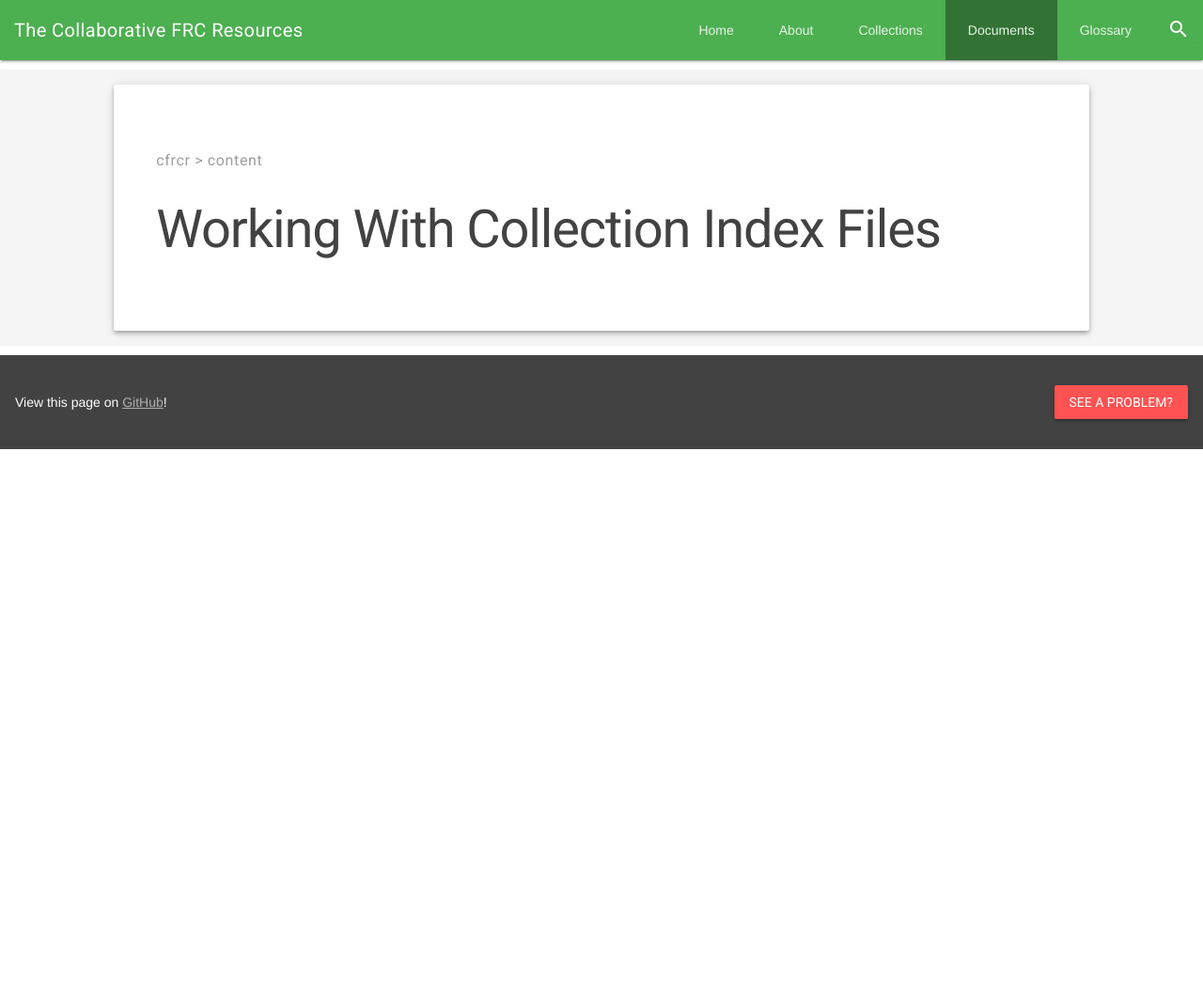
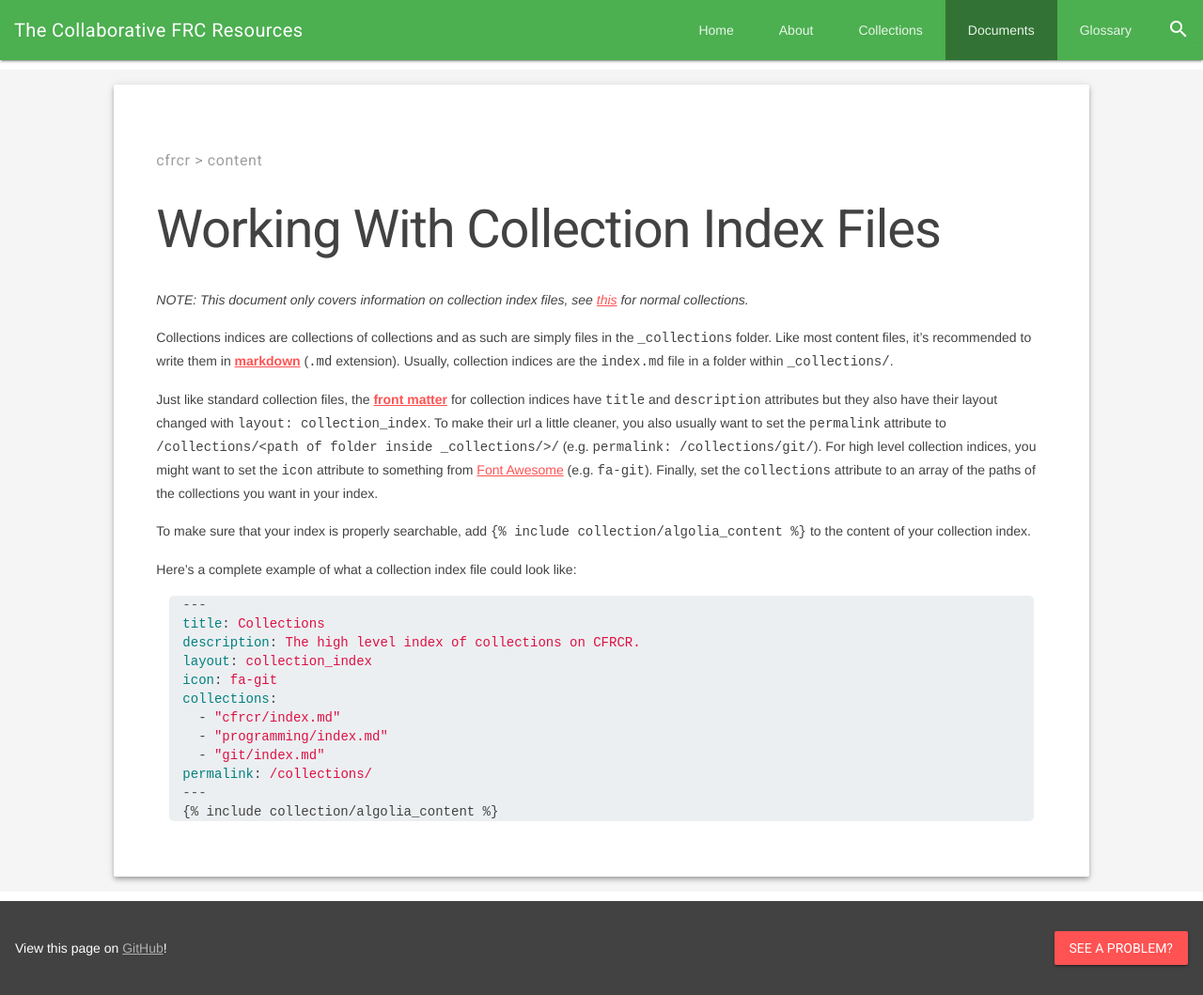
Before and after one commit to CFRCR/CFRCR, a Jekyll site: the page built from _documents/cfrcr/content/collection_index_files.md, in a window 1280 px wide. Shown: the whole page at 94% size. Built offline with Jekyll 4.4.1, drawn with Linux system fonts in a browser that asks for light colours; nearby versions of some CDN libraries.

Commit message:
Removed useless documents and added collection index resource.

```diff
--- a/_documents/cfrcr/content/collection_index_files.md
+++ b/_documents/cfrcr/content/collection_index_files.md
@@ -2,3 +2,26 @@
 title: Working With Collection Index Files
 description: How to add and edit collection indices in CFRCR.
 ---
+*NOTE: This document only covers information on collection index files, see [this](../collection_files/) for normal collections.*
+
+Collections indices are collections of collections and as such are simply files in the `_collections` folder. Like most content files, it's recommended to write them in {% include term text="markdown" %} (`.md` extension). Usually, collection indices are the `index.md` file in a folder within `_collections/`.
+
+Just like standard collection files, the {% include term text="front matter" %} for collection indices have `title` and `description` attributes but they also have their layout changed with `layout: collection_index`. To make their url a little cleaner, you also usually want to set the `permalink` attribute to `/collections/<path of folder inside _collections/>/` (e.g. `permalink: /collections/git/`). For high level collection indices, you might want to set the `icon` attribute to something from [Font Awesome](http://fontawesome.io/icons/) (e.g. `fa-git`). Finally, set the `collections` attribute to an array of the paths of the collections you want in your index.
+
+To make sure that your index is properly searchable, add `{% raw %}{% include collection/algolia_content %}{% endraw %}` to the content of your collection index.
+
+Here's a complete example of what a collection index file could look like:
+{% highlight markdown %}{% raw %}
+---
+title: Collections
+description: The high level index of collections on CFRCR.
+layout: collection_index
+icon: fa-git
+collections:
+  - "cfrcr/index.md"
+  - "programming/index.md"
+  - "git/index.md"
+permalink: /collections/
+---
+{% include collection/algolia_content %}
+{% endraw %}{% endhighlight %}
--- a/_includes/error
+++ b/_includes/error
@@ -1,3 +1 @@
-
-
-<h1 style="color: red;">ERROR{% if include.text %}: {{ include.text }}{% endif %}!</h1>
+<script>console.error("CFRCR BUILD ERROR{% if include.text %}: {{ include.text }}{% endif %}!");</script>
--- a/_includes/term
+++ b/_includes/term
@@ -1,21 +1,3 @@
-{%- comment -%}
-{%- assign found = false -%}
-{%- for term in site.glossary -%}
-  {%- assign tname = term.name | downcase -%}
-  {%- assign iname = include.text | downcase -%}
-
-  {%- if tname == iname -%}
-    {%- assign found = true -%}
-    <a href="{{ term.url }}" title="{{ term.tooltip }}" style="font-weight:bold">
-      {{- include.text -}}
-    </a>
-  {%- endif -%}
-{%- endfor -%}
-
-{%- if found == false -%}{{- include.text -}}{%- endif -%}
-{%- endcomment -%}
-
-
 {%- assign found_term = "" -%}
 {{ found_term.title }}
 {%- unless include.path -%}
@@ -40,5 +22,5 @@
 {%- unless found_term == "" -%}
   <a href="{{ found_term.url }}" title="{{ found_term.description }}" style="font-weight:bold">{{- include.text -}}</a>
 {%- else -%}
-  {%- include error text="term not found" -%}
+  {{- include.text -}}{%- include error text="term not found" -%}
 {%- endunless -%}
```
Also changed, not shown: _documents/cfrcr/content/collection_files.md (+1 -1 lines), _documents/example/1.md (deleted, +0 -2 lines), _documents/example/2/2.1.md (deleted, +0 -2 lines), _documents/example/2/2.2/2.2.1.md (deleted, +0 -2 lines), _documents/example/2/2.2/example_doc.md (deleted, +0 -28 lines), _documents/example/2/2.3.md (deleted, +0 -2 lines), _documents/example/2/2.4.md (deleted, +0 -2 lines), _documents/git/cli/cloning.md (deleted, +0 -4 lines), _documents/git/egit/cloning.md (deleted, +0 -4 lines), _documents/git/github_desktop/cloning.md (deleted, +0 -4 lines), _documents/zzz/am_sleepy.md (deleted, +0 -2 lines), index.md (+1 -1 lines).
